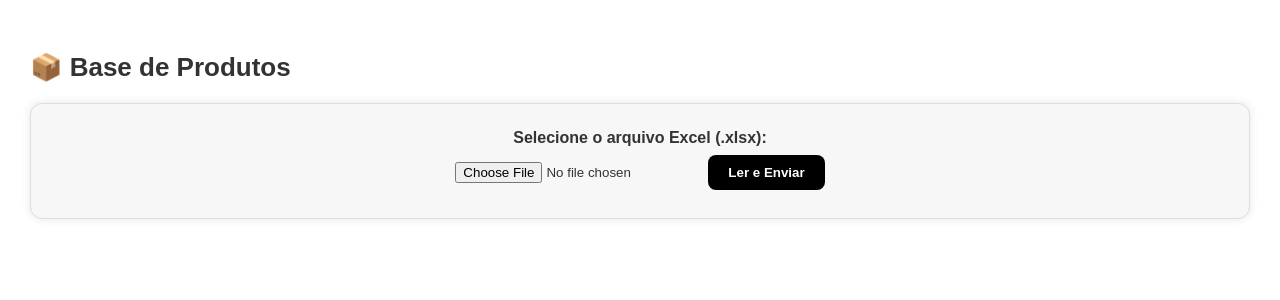
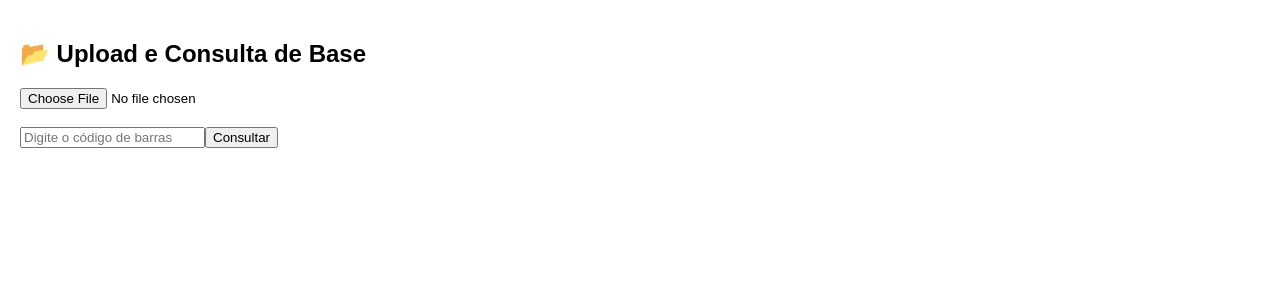
Before and after one commit to robertfullstack/transferencia-ativo, a React (Create React App) app: page /base in a window 1280 px wide. Shown: the top 300 px of the page. Built offline with nearby package versions, Linux system fonts and the light colour scheme.

Commit message:
consulta produto funcionando

```diff
--- a/src/App.js
+++ b/src/App.js
@@ -13,6 +13,7 @@ function App() {
     <Router>
       <Routes>
         <Route path="/home" element={<Home />} />
+        <Route path="/home" element={<Home />} />
         <Route path="/login" element={<Login />} />
         <Route path="/" element={<Login />} />
         <Route path="/admin" element={<Admin />} />
--- a/src/pages/Base.js
+++ b/src/pages/Base.js
@@ -1,199 +1,127 @@
-import React, { useState } from "react";
+import React, { useState, useEffect } from "react";
 import * as XLSX from "xlsx";
 import { db } from "../firebaseConfig";
-import { collection, addDoc } from "firebase/firestore";
-import { getStorage, ref, uploadBytes, getDownloadURL } from "firebase/storage";
+import { collection, addDoc, getDocs } from "firebase/firestore";
 
 const Base = () => {
-  const [arquivo, setArquivo] = useState(null);
-  const [produtos, setProdutos] = useState([]);
-  const [salvando, setSalvando] = useState(false);
-  const [mensagem, setMensagem] = useState("");
+  const [data, setData] = useState([]);
+  const [barcodeQuery, setBarcodeQuery] = useState("");
+  const [result, setResult] = useState(null);
+  const [loading, setLoading] = useState(false);
 
-  const storage = getStorage();
+  // ======== LER ARQUIVO EXCEL ========
+  const handleFileUpload = async (e) => {
+    const file = e.target.files[0];
+    if (!file) return;
 
-  const handleArquivo = (e) => {
-    const file = e.target.files[0];
-    setArquivo(file);
+    const reader = new FileReader();
+    reader.onload = async (event) => {
+      const binaryStr = event.target.result;
+      const workbook = XLSX.read(binaryStr, { type: "binary" });
+      const sheet = workbook.Sheets[workbook.SheetNames[0]];
+      const jsonData = XLSX.utils.sheet_to_json(sheet);
+
+      console.log("📘 Dados lidos do Excel:", jsonData);
+      setData(jsonData);
+
+      await saveDataToFirestore(jsonData);
+    };
+    reader.readAsBinaryString(file);
   };
 
-  const processarArquivo = async () => {
-    if (!arquivo) {
-      alert("⚠️ Selecione um arquivo Excel primeiro!");
-      return;
-    }
-
-    setSalvando(true);
-    setMensagem("Enviando arquivo...");
+  // ======== SALVAR NO FIRESTORE ========
+  const saveDataToFirestore = async (jsonData) => {
+    setLoading(true);
+    const collectionRef = collection(db, "produtos");
 
     try {
-      // === 1️⃣ Upload do arquivo para o Firebase Storage ===
-      const storageRef = ref(storage, `bases/${arquivo.name}`);
-      await uploadBytes(storageRef, arquivo);
-      const urlDownload = await getDownloadURL(storageRef);
+      // 🔹 Limita a quantidade de dados e salva com await correto
+      for (const item of jsonData) {
+        const codigo = item[Object.keys(item)[1]]; // 2ª coluna
+        const descricao = item[Object.keys(item)[2]]; // 3ª coluna
 
-      setMensagem(`✅ Arquivo salvo com sucesso! URL: ${urlDownload}`);
+        if (!codigo || !descricao) continue; // ignora linhas vazias
 
-      // === 2️⃣ Ler o conteúdo do Excel ===
-      const reader = new FileReader();
-      reader.onload = async (e) => {
-        const data = new Uint8Array(e.target.result);
-        const workbook = XLSX.read(data, { type: "array" });
-        const primeiraPlanilha = workbook.SheetNames[0];
-        const sheet = workbook.Sheets[primeiraPlanilha];
-        const json = XLSX.utils.sheet_to_json(sheet, { defval: "" });
-
-        setProdutos(json);
-
-        // === 3️⃣ Salvar os produtos no Firestore ===
-        await salvarNoFirebase(json);
-      };
-      reader.readAsArrayBuffer(arquivo);
-    } catch (erro) {
-      console.error("Erro:", erro);
-      alert("❌ Erro ao enviar o arquivo para o Firebase!");
+        await addDoc(collectionRef, { codigo, descricao });
+        console.log(`✅ Adicionado: ${codigo} - ${descricao}`);
+      }
+      alert("Base salva com sucesso no Firebase!");
+    } catch (error) {
+      console.error("❌ Erro ao salvar no Firestore:", error);
+      alert("Erro ao salvar no Firebase. Veja o console.");
     } finally {
-      setSalvando(false);
+      setLoading(false);
     }
   };
 
-  // === Função para salvar produtos no Firestore ===
-  const salvarNoFirebase = async (dados) => {
+  // ======== CONSULTAR NO FIRESTORE ========
+  const handleQuery = async () => {
+    if (!barcodeQuery) return;
+    setLoading(true);
     try {
-      const produtosRef = collection(db, "produtos");
+      const querySnapshot = await getDocs(collection(db, "produtos"));
+      const allProducts = querySnapshot.docs.map((doc) => doc.data());
 
-      for (const produto of dados) {
-        await addDoc(produtosRef, produto);
-      }
+      console.log("📦 Produtos no Firestore:", allProducts);
 
-      setMensagem(
-        `✅ Base salva com sucesso! ${dados.length} produtos adicionados.`
+      const found = allProducts.find(
+        (item) => String(item.codigo) === String(barcodeQuery)
       );
-    } catch (erro) {
-      console.error("Erro ao salvar no Firestore:", erro);
-      setMensagem("❌ Erro ao salvar os produtos no Firestore.");
+      setResult(found || null);
+    } catch (err) {
+      console.error("Erro ao consultar:", err);
+    } finally {
+      setLoading(false);
     }
   };
 
   return (
     <div style={styles.container}>
-      <h2 style={styles.titulo}>📦 Base de Produtos</h2>
+      <h2>📂 Upload e Consulta de Base</h2>
 
-      <div style={styles.uploadBox}>
-        <label style={styles.label}>Selecione o arquivo Excel (.xlsx):</label>
-        <input
-          type="file"
-          accept=".xlsx, .xls"
-          onChange={handleArquivo}
-          style={styles.input}
-        />
-        <button
-          onClick={processarArquivo}
-          style={styles.botao}
-          disabled={salvando}
-        >
-          {salvando ? "Salvando..." : "Ler e Enviar"}
-        </button>
-        {mensagem && <p style={styles.mensagem}>{mensagem}</p>}
-      </div>
+      <input
+        type="file"
+        accept=".xlsx, .xls"
+        onChange={handleFileUpload}
+        disabled={loading}
+      />
 
-      {/* Tabela dos produtos */}
-      {produtos.length > 0 && (
-        <div style={styles.tabelaContainer}>
-          <h3 style={styles.subtitulo}>Produtos Carregados:</h3>
-          <table style={styles.tabela}>
-            <thead>
-              <tr>
-                {Object.keys(produtos[0]).map((chave, index) => (
-                  <th key={index} style={styles.th}>
-                    {chave}
-                  </th>
-                ))}
-              </tr>
-            </thead>
-            <tbody>
-              {produtos.map((produto, i) => (
-                <tr key={i}>
-                  {Object.values(produto).map((valor, j) => (
-                    <td key={j} style={styles.td}>
-                      {valor}
-                    </td>
-                  ))}
-                </tr>
-              ))}
-            </tbody>
-          </table>
+      <br />
+      <br />
+
+      <input
+        type="text"
+        placeholder="Digite o código de barras"
+        value={barcodeQuery}
+        onChange={(e) => setBarcodeQuery(e.target.value)}
+      />
+      <button onClick={handleQuery} disabled={loading}>
+        Consultar
+      </button>
+
+      {loading && <p>⏳ Processando...</p>}
+
+      {result ? (
+        <div>
+          <h3>Resultado:</h3>
+          <p>
+            <b>Código:</b> {result.codigo}
+          </p>
+          <p>
+            <b>Descrição:</b> {result.descricao}
+          </p>
         </div>
+      ) : (
+        barcodeQuery && !loading && <p>Nenhum item encontrado.</p>
       )}
     </div>
   );
 };
 
-// 🎨 Estilos
 const styles = {
   container: {
-    padding: "30px",
-    backgroundColor: "#fff",
-    minHeight: "100vh",
-    color: "#333",
+    padding: "20px",
     fontFamily: "Arial, sans-serif",
-  },
-  titulo: {
-    fontSize: "26px",
-    fontWeight: "bold",
-    marginBottom: "20px",
-  },
-  uploadBox: {
-    backgroundColor: "#f7f7f7",
-    borderRadius: "12px",
-    padding: "25px",
-    boxShadow: "0 0 10px rgba(0,0,0,0.1)",
-    border: "1px solid #ddd",
-    marginBottom: "25px",
-    textAlign: "center",
-  },
-  input: {
-    marginBottom: "10px",
-  },
-  label: {
-    display: "block",
-    fontWeight: "600",
-    marginBottom: "8px",
-  },
-  botao: {
-    padding: "10px 20px",
-    border: "none",
-    borderRadius: "8px",
-    backgroundColor: "#000",
-    color: "#fff",
-    cursor: "pointer",
-    fontWeight: "bold",
-  },
-  mensagem: {
-    marginTop: "10px",
-    fontWeight: "bold",
-    fontSize: "14px",
-  },
-  tabelaContainer: {
-    marginTop: "30px",
-    overflowX: "auto",
-  },
-  subtitulo: {
-    marginBottom: "10px",
-  },
-  tabela: {
-    width: "100%",
-    borderCollapse: "collapse",
-  },
-  th: {
-    border: "1px solid #ddd",
-    padding: "8px",
-    backgroundColor: "#f0f0f0",
-    textAlign: "left",
-  },
-  td: {
-    border: "1px solid #ddd",
-    padding: "8px",
   },
 };
 
```
Also changed, not shown: src/pages/Solicitar.js (+40 -59 lines).
